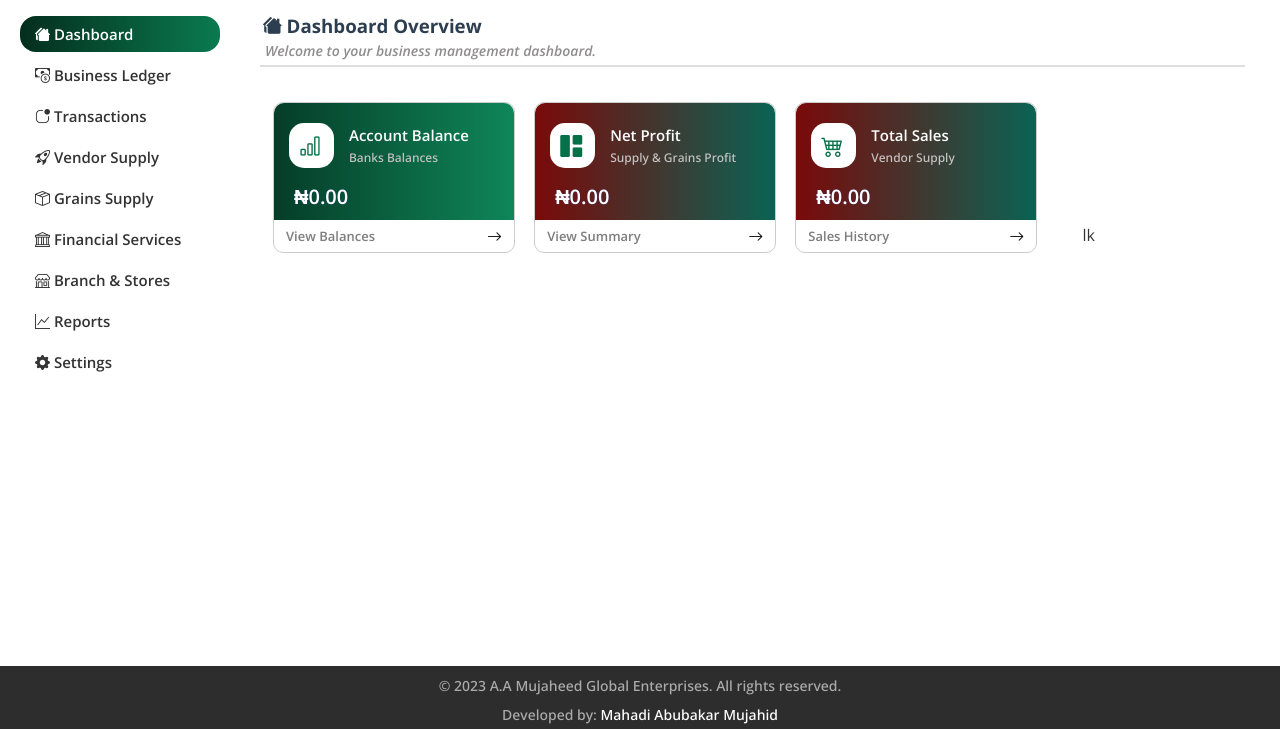
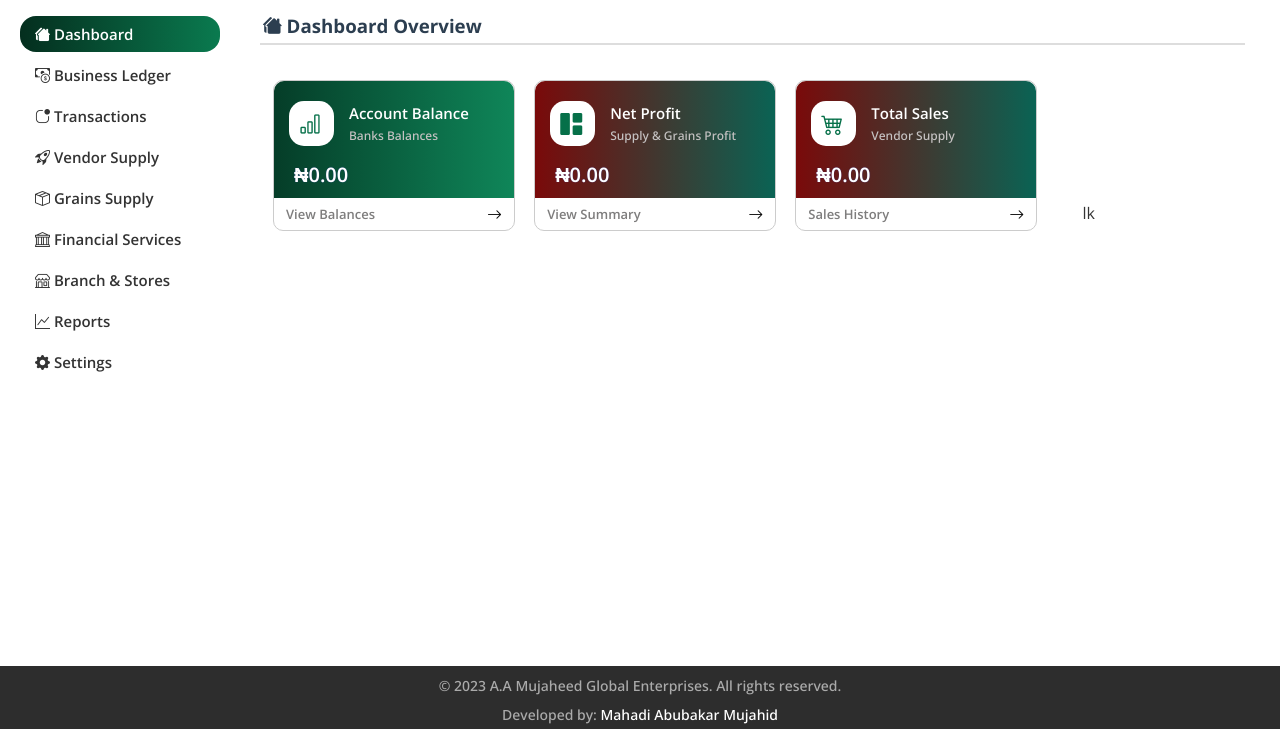
Before and after one commit to realmah06/new-project, a plain HTML site: page dashboard.html in a window 1280 px wide. Shown: the part 71-800 px from the top of the page. Drawn offline with nearby package versions, Linux system fonts and the light colour scheme.

Commit message:
Update dashboard.html

```diff
--- a/dashboard.html
+++ b/dashboard.html
@@ -68,7 +68,7 @@
             <!-- Dashboard Tab -->
         <div id="dashboard" class="tab-content active">
             <h3><i class="bi bi-houses-fill"></i> Dashboard Overview</h3>
-            <p class="tab-message">Welcome to your business management dashboard.</p>
+            <!--<p class="tab-message">Welcome to your business management dashboard.</p> -->
             <hr style="margin-top: 5px;border: 1px solid #ddd;">
             <br>
             <div class="dashboard-space">
```
